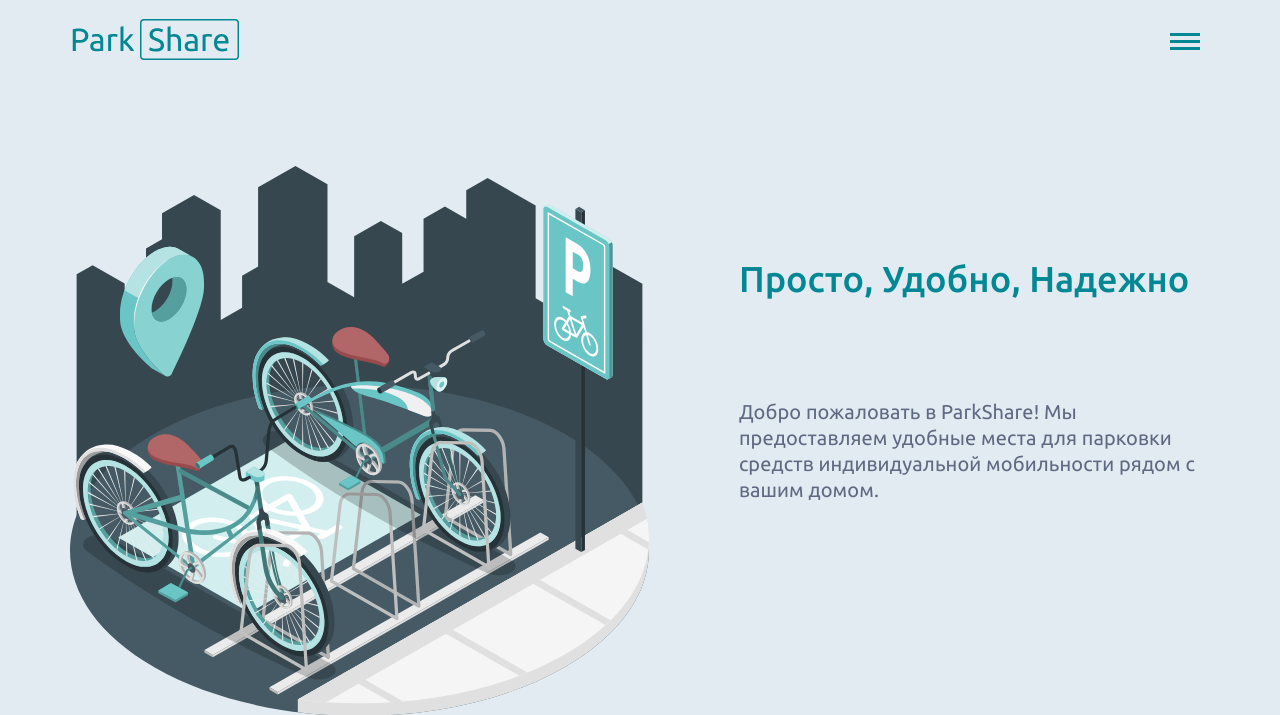
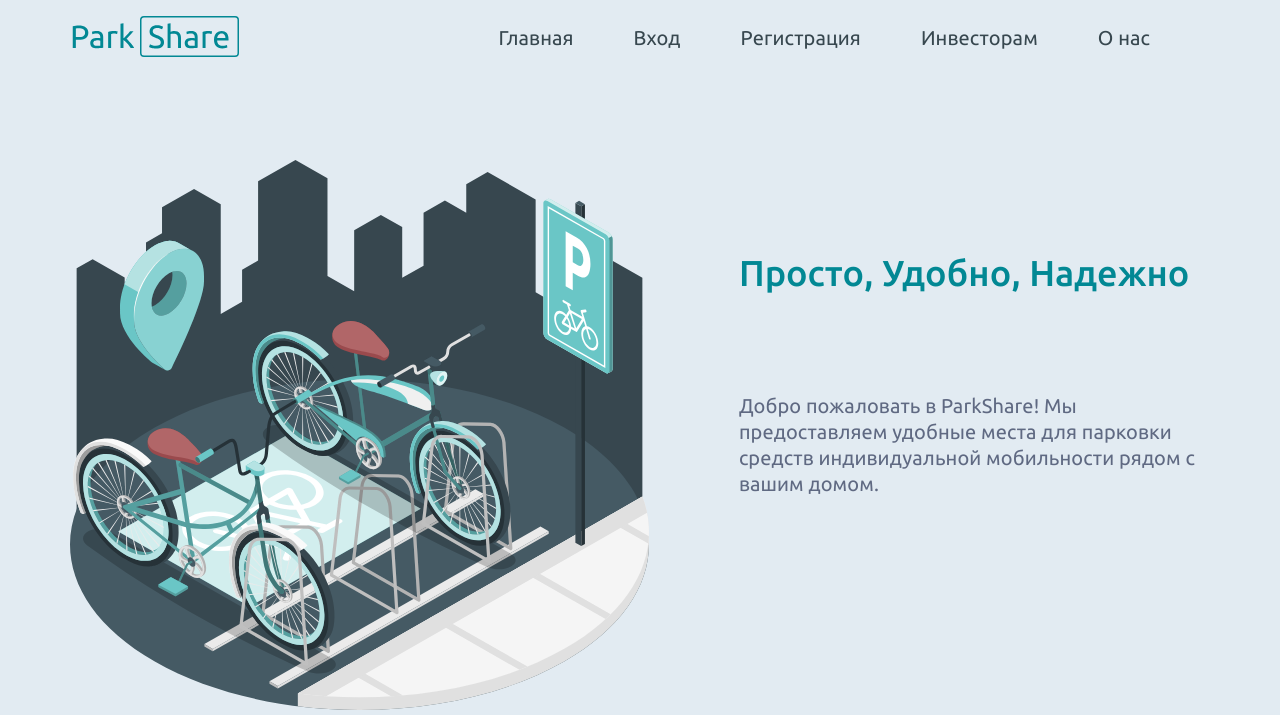
Before and after one commit to IlyaMatlash/ParkShare, a PHP site: page /index.html in a window 1280 px wide. Shown: the top 715 px of the page. Run offline with PHP 8.4, Linux system fonts and the light colour scheme; some libraries are stand-ins or nearby versions.

Commit message:
adaptive navigation bar

```diff
--- a/css/burger.css
+++ b/css/burger.css
@@ -95,22 +95,3 @@ ul#slide-out:not(.browser-default) > li {
     z-index: 997;
     display: none;
   }
-
-  @media only screen and (max-width: 768px) {
-    .header__links {
-      justify-content: flex-end;
-    }
-
-    .header__logo {
-      margin-right: auto;
-    }
-
-    .header__links ul {
-      display: none;
-    }
-
-    .burger {
-      display: flex;
-    }
-
-  }
--- a/css/index.css
+++ b/css/index.css
@@ -5,5 +5,5 @@
 @import 'login.css';
 @import 'profile.css';
 @import 'swiper.css';
-@import 'burger.css';
+/* @import 'burger.css'; */
 @import 'admin.css';
--- a/css/style.css
+++ b/css/style.css
@@ -1,3 +1,91 @@
+.burger {
+    width: 50px;
+    height: 50px;
+    cursor: pointer;
+    padding: 0;
+    border: none;
+    display: flex;
+    flex-direction: column;
+    justify-content: center;
+    align-items: center;
+}
+.burger_line {
+    display: block;
+    width: 30px;
+    height: 3px;
+    margin-bottom: 4px;
+    background-color: var(--blue-color);
+}
+
+.burger_line:last-child {
+    margin-bottom: 0;
+}
+.burger {
+    display: none;
+}
+
+.sidenav {
+    position: fixed;
+    width: 300px;
+    left: 0;
+    top: 0;
+    margin: 0;
+    -webkit-transform: translateX(-100%);
+            transform: translateX(-100%);
+    height: 100%;
+    height: calc(100% + 60px);
+    height: -moz-calc(100%);
+    padding-bottom: 60px;
+    background-color: #fff;
+    z-index: 999;
+
+  }
+
+
+  .sidenav .collapsible {
+    margin: 0;
+  }
+
+  .sidenav li {
+    float: none;
+    line-height: 48px;
+  }
+
+  .sidenav li.active {
+    background-color: rgba(0, 0, 0, 0.05);
+  }
+
+  .sidenav li > a {
+    color: rgba(0, 0, 0, 0.87);
+    display: block;
+    font-size: 14px;
+    font-weight: 500;
+    height: 48px;
+    line-height: 48px;
+    padding: 0 32px;
+  }
+
+  .sidenav li > a:hover {
+    background-color: rgba(0, 0, 0, 0.05);
+  }
+
+  .sidenav .collapsible-body {
+    padding: 0;
+  }
+
+  .sidenav-overlay {
+    position: fixed;
+    top: 0;
+    left: 0;
+    right: 0;
+    opacity: 0;
+    height: 120vh;
+    background-color: rgba(0, 0, 0, 0.5);
+    z-index: 997;
+    display: none;
+  }
+
+
 
 .header__links {
     display: flex;
@@ -11,15 +99,37 @@
     font-size: 31px;
     letter-spacing: 4.65px;
 }
+.header-link__items {
+    display: flex;
+    justify-content: space-between;
+    padding-left: 0;
+}
 .header-link {
     text-decoration: none;
-    color: #000;
+    margin-right: 60px;
+    color: var(--dark-color);
 
     transition: color .2s linear;
 }
 .header-link:hover {
     color: var(--blue-color);
 }
+.header-link__items:last-child {
+    margin-right: -60px;
+}
+
+li {
+    list-style-type: none;
+}
+
+ul#slide-out:not(.browser-default) {
+    padding-left: 0;
+    list-style-type: none;
+  }
+
+ul#slide-out:not(.browser-default) > li {
+    list-style-type: none;
+  }
 
 .main__conetnt-flex {
     display: flex;
@@ -155,6 +265,20 @@
 }
 
 @media screen and (max-width: 1024px) {
+
+    .burger {
+        display: flex;
+    }
+
+    .header__links {
+        padding: 0 40px;
+    }
+    .header-link__items {
+        display: none;
+    }
+    .burger {
+        visibility: visible;
+    }
     .main__conetnt-flex {
         padding: 0 20px;
     }
@@ -166,10 +290,6 @@
         margin-bottom: 50px;
     }
 
-     /* .information__flex {
-        flex-direction: column;
-        align-items: center;
-    } */
     .information__img-1,
     .information__img-2,
     .information__img-3,
@@ -183,6 +303,9 @@
 }
 
 @media screen and (max-width: 768px) {
+
+
+
     .main__conetnt-flex {
         flex-direction: column;
         align-items: center;
--- a/index.html
+++ b/index.html
@@ -20,15 +20,16 @@
 
 
 
-    <header class="header">
+    <nav class="header">
         <div class="container">
             <ul class="header__links">
                 <li><img class="header__logo" src="img/logo.svg" alt="Logo"></li>
 
-                <ul id="slide-out" class="sidenav">
+                <!-- <ul id="slide-out" class="sidenav"> -->
+                <ul class="header-link__items" id="slide-out" class="sidenav">
+                    <li><a class="header-link text-h2" href="index.html">Главная</a></li>
                     <li><a class="header-link text-h2" href="login.html">Вход</a></li>
                     <li><a class="header-link text-h2" href="signup.html">Регистрация</a></li>
-                    <li><a class="header-link text-h2" href="index.html">Главная</a></li>
                     <!-- <li><a class="header-link text-h2" href="#">Новости</a></li> -->
                     <!-- <li><a class="header-link text-h2" href="#">Пользователям</a></li> -->
                     <li><a class="header-link text-h2" href="investors.html">Инвесторам</a></li>
@@ -42,7 +43,7 @@
                 </a>
             </ul>
         </div>
-    </header>
+    </nav>
 
     <section class="main__content">
         <div class="container">
```
